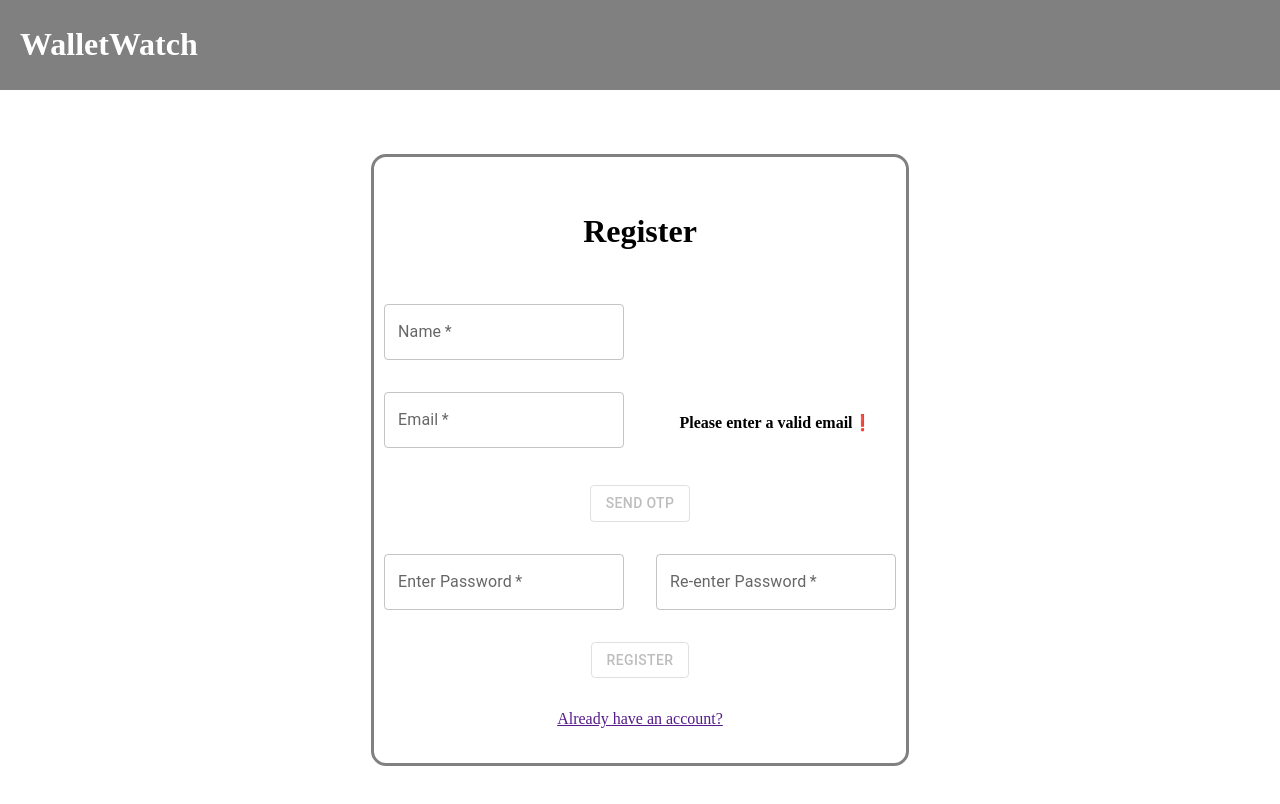
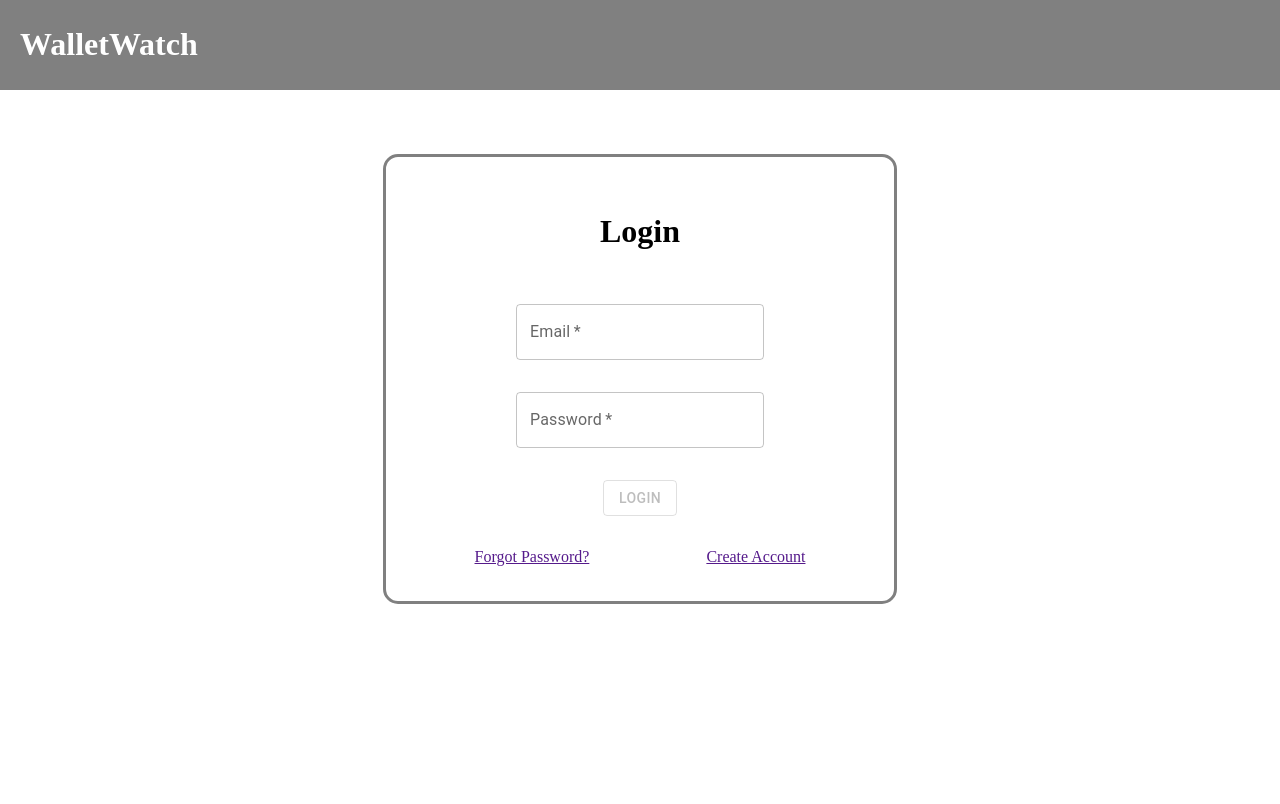
Before and after one commit to HarshBardolia01/WalletWatch, a React (Create React App) app in the folder frontend/: page / in a window 1280 px wide. Shown: the top 804 px of the page. Built offline with nearby package versions, Linux system fonts and the light colour scheme.

Commit message:
updated login and register page

```diff
--- a/frontend/src/App.js
+++ b/frontend/src/App.js
@@ -1,10 +1,9 @@
 import "./App.css";
-import Header from "./Components/Header";
 import Login from "./Pages/Login";
 import Register from "./Pages/Register";
 
 function App() {
-  return <Register />;
+  return <Login />;
 }
 
 export default App;
--- a/frontend/src/Pages/Login.js
+++ b/frontend/src/Pages/Login.js
@@ -1,67 +1,99 @@
-import React, { useState } from "react";
+import React, { useEffect, useState } from "react";
 import Header from "../Components/Header";
 import { Box, Button, Grid } from "@mui/material";
 import TextField from "@mui/material/TextField";
+import Alert from "@mui/material/Alert";
+import validator from "validator";
 
 const Login = () => {
-  const [username, updateUsername] = useState("");
-  const [password, updatePassword] = useState("");
+  const [userInfo, updateUserInfo] = useState({
+    email: "",
+    password: "",
+    otp: "",
+  });
+  const [validEmail, updateValidEmail] = useState(true);
   const [credentialsValidated, updateCredentialsValidate] = useState(false);
-  const [otp, updateOtp] = useState("");
-  const [otpMedium, UpdateOtpMedium] = useState("email"); //default otp medium
-  const [otpBySmsEnalbed, updateOtpBySmsEnalbed] = useState(false); //to disable radio button of sms
+  const [showIncorrectCredentialsError, updateShowIncorrectCredentialsError] =
+    useState(false);
+  const [showIncorrectOtp, UpdateShowIncorrectOtp] = useState(false); //to do: if this becomes false -> block the account & send email to the email
   const [userVerified, updateUserVerified] = useState(false); //to redirect to home page and fetch transactions
   const [otpSent, updateOtpSent] = useState(false); //if otp send -> show textinput field
-  const USERNAME = "qwer";
+  const [InvalidEmailError, UpdateInvalidEmailError] = useState("");
+  const EMAIL = "qwer@gmail.com";
   const PASSWORD = "qwer";
-  const OTP = "qwer";
+  const OTP = "678";
+  const OTPF1 = "234";
+  const OTPF2 = "567";
+  const OTPF3 = "789";
+  const otps = [OTP, OTPF1, OTPF2, OTPF3];
 
-  const handleUsernameChange = (e) => {
-    updateUsername(e.target.value);
+  const handleUserInfoChange = (e) => {
+    updateUserInfo({ ...userInfo, [e.target.name]: e.target.value });
   };
 
-  const handlePasswordChange = (e) => {
-    updatePassword(e.target.value);
-  };
-
-  const handleOtpChange = (e) => {
-    updateOtp(e.target.value);
+  const validateEmail = () => {
+    if (userInfo.email.length == 0 || validator.isEmail(userInfo.email)) {
+      updateValidEmail(true);
+      // upda
+    } else {
+      updateValidEmail(false);
+    }
   };
 
   const handleLoginButton = () => {
-    if (username === USERNAME && password === PASSWORD) {
+    if (userInfo.email === EMAIL && userInfo.password === PASSWORD) {
       updateCredentialsValidate(true);
+      updateShowIncorrectCredentialsError(false);
     } else {
-      console.log("Invalid credentials");
+      updateShowIncorrectCredentialsError(true);
     }
   };
 
-  const handleSendOtp = () => {
-    /*
-    todo:
-    call otp service
-    */
-    updateOtpSent(true);
+  const handleSelectOTP = (e) => {
+    updateUserInfo({ ...userInfo, otp: e.target.value });
   };
 
   const handleVerifyOtp = () => {
-    //todo: get backend otp
-    if (otp === OTP) {
+    if (userInfo.otp === OTP) {
       updateUserVerified(true);
     } else {
+      UpdateShowIncorrectOtp(true);
       console.log("Invalid OTP");
     }
   };
 
+  // function shuffle(array) {
+  //   for (let i = array.length - 1; i > 0; i--) {
+  //     let j = Math.floor(Math.random() * (i + 1));
+  //     [array[i], array[j]] = [array[j], array[i]];
+  //   }
+  // }
+
+  // shuffle(otps);
+  useEffect(() => {
+    validateEmail();
+  }, [userInfo.email]);
+
+  useEffect(() => {
+    if (credentialsValidated) {
+      /*
+        todo:
+        call otp service
+        send otp to user
+        fetch otps & OTP to frontend!
+        */
+      updateOtpSent(true);
+    }
+  }, [credentialsValidated]);
+
   return (
     <Box>
-      <Header />
       <Box
         border={"3px solid grey"}
         borderRadius={"15px"}
-        width={"30%"}
+        width={"35%"}
         margin={"5% auto"}
-        p={"35px 10px"}
+        p={"35px 30px"}
       >
         {!credentialsValidated ? (
           <Grid container spacing={4}>
@@ -72,9 +104,12 @@ const Login = () => {
             <Grid item xs={12} textAlign={"center"}>
               <TextField
                 required
-                label="Username"
-                value={username}
-                onChange={handleUsernameChange}
+                error={!validEmail}
+                helperText={!validEmail ? "Enter valid email" : ""}
+                label="Email"
+                value={userInfo.email}
+                name="email"
+                onChange={handleUserInfoChange}
               />
             </Grid>
 
@@ -82,16 +117,27 @@ const Login = () => {
               <TextField
                 required
                 label="Password"
-                value={password}
-                onChange={handlePasswordChange}
+                value={userInfo.password}
+                name="password"
+                onChange={handleUserInfoChange}
               />
             </Grid>
 
             <Grid item xs={12} textAlign={"center"}>
-              <Button variant="outlined" onClick={handleLoginButton}>
+              <Button
+                variant="outlined"
+                onClick={handleLoginButton}
+                disabled={!validEmail || userInfo.email.length == 0}
+              >
                 Login
               </Button>
             </Grid>
+
+            {showIncorrectCredentialsError && (
+              <Grid item xs={12} textAlign={"center"}>
+                <Alert severity="error">Incorrect email or password</Alert>
+              </Grid>
+            )}
 
             <Grid item xs={12} textAlign={"center"}>
               <Box display={"flex"} justifyContent={"space-around"}>
@@ -101,36 +147,104 @@ const Login = () => {
             </Grid>
           </Grid>
         ) : (
-          <Grid container spacing={4}>
+          <Box>
+            <Grid container spacing={2}>
               <Grid item xs={12} textAlign={"center"}>
-              <h1>Send OTP through: </h1>
+                <h3 style={{ color: "green" }}>
+                  OTP sent to your email. Verify the OTP:{" "}
+                </h3>
               </Grid>
-            <Grid item xs={12} textAlign={"center"}>
-              //radio buttons responsive!
-            </Grid>
-            <Grid item xs={12} textAlign={"center"}>
-              <Button variant="outlined" onClick={handleSendOtp}>
-                Send OTP
+
+              <Grid item xs={3} textAlign={"center"}>
+                <Button
+                  variant={userInfo.otp === otps[0] ? "contained" : "outlined"}
+                  value={otps[0]}
+                  onClick={handleSelectOTP}
+                >
+                  {otps[0]}
                 </Button>
               </Grid>
-            {otpSent && (
-              <>
-                <Grid item xs={12} textAlign={"center"}>
-                  <TextField
-                    required
-                    label="Enter OTP"
-                    value={otp}
-                    onChange={handleOtpChange}
-                  />
-                </Grid>
-                <Grid item xs={12} textAlign={"center"}>
-                  <Button variant="outlined" onClick={handleVerifyOtp}>
-                    Verify OTP
+
+              <Grid item xs={3} textAlign={"center"}>
+                <Button
+                  variant={userInfo.otp === otps[1] ? "contained" : "outlined"}
+                  value={otps[1]}
+                  onClick={handleSelectOTP}
+                >
+                  {otps[1]}
                 </Button>
               </Grid>
-              </>
+
+              <Grid item xs={3} textAlign={"center"}>
+                <Button
+                  variant={userInfo.otp === otps[2] ? "contained" : "outlined"}
+                  value={otps[2]}
+                  onClick={handleSelectOTP}
+                >
+                  {otps[2]}
+                </Button>
+              </Grid>
+
+              <Grid item xs={3} textAlign={"center"}>
+                <Button
+                  variant={userInfo.otp === otps[3] ? "contained" : "outlined"}
+                  value={otps[3]}
+                  onClick={handleSelectOTP}
+                >
+                  {otps[3]}
+                </Button>
+              </Grid>
+
+              <Grid item xs={12} textAlign={"center"}>
+                <Button
+                  variant="contained"
+                  disabled={userInfo.otp === "" || showIncorrectOtp}
+                  onClick={handleVerifyOtp}
+                >
+                  Verify
+                </Button>
+              </Grid>
+
+              {showIncorrectOtp && (
+                <Grid item xs={12} textAlign={"center"}>
+                  <Alert severity="error">
+                    Incorrect OTP. Account has been locked.
+                  </Alert>
+                </Grid>
               )}
             </Grid>
+          </Box>
+
+          // <Grid container spacing={4}>
+          //   <Grid item xs={12} textAlign={"center"}>
+          //     <h1>Send OTP through: </h1>
+          //   </Grid>
+          //   <Grid item xs={12} textAlign={"center"}>
+          //     //radio buttons responsive!
+          //   </Grid>
+          //   <Grid item xs={12} textAlign={"center"}>
+          //     <Button variant="outlined" onClick={handleSendOtp}>
+          //       Send OTP
+          //     </Button>
+          //   </Grid>
+          //   {otpSent && (
+          //     <>
+          //       <Grid item xs={12} textAlign={"center"}>
+          //         <TextField
+          //           required
+          //           label="Enter OTP"
+          //           value={otp}
+          //           onChange={handleOtpChange}
+          //         />
+          //       </Grid>
+          //       <Grid item xs={12} textAlign={"center"}>
+          //         <Button variant="outlined" onClick={handleVerifyOtp}>
+          //           Verify OTP
+          //         </Button>
+          //       </Grid>
+          //     </>
+          //   )}
+          // </Grid>
         )}
       </Box>
     </Box>
--- a/frontend/src/Pages/Register.js
+++ b/frontend/src/Pages/Register.js
@@ -13,9 +13,6 @@ const Register = () => {
   });
 
   const [validEmail, updateValidEmail] = useState(false);
-  const [emailHelperMessage, updateEmailHelperMessage] = useState(
-    "Enter a valid email!"
-  );
   const [otpSent, updateOtpSent] = useState(false); //todo: required??
   const [isEmailVerified, updateIsEmailVerified] = useState(false);
   const [displayIncorrectOTP, updateDisplayIncorrectOTP] = useState(false);
@@ -29,17 +26,16 @@ const Register = () => {
   };
 
   const validateEmail = () => {
-    if (validator.isEmail(userInfo.email)) {
+    if (userInfo.email.length === 0 || validator.isEmail(userInfo.email)) {
       updateValidEmail(true);
-      updateEmailHelperMessage("Email Validated ✅");
     } else {
       updateValidEmail(false);
-      updateEmailHelperMessage("Please enter a valid email❗");
     }
   };
 
   const handleSendOTP = () => {
     updateDisplayIncorrectOTP(false);
+    updateUserInfo({ ...userInfo, otp: "" });
     /*
     call otp service
     as recieved response success -> setOTPSent true
@@ -56,7 +52,6 @@ const Register = () => {
     if (userInfo.otp === OTP) {
       updateDisplayIncorrectOTP(false);
       updateIsEmailVerified(true);
-      updateEmailHelperMessage("Email Verified ✅");
     } else {
       updateDisplayIncorrectOTP(true);
       updateUserInfo({ ...userInfo, [userInfo.otp]: "" });
@@ -70,10 +65,6 @@ const Register = () => {
   useEffect(() => {
     validateEmail();
   }, [userInfo.email]);
-
-  useEffect(() => {
-    console.log(!isEmailVerified || !passwordsMatch);
-  }, [isEmailVerified, passwordsMatch]);
 
   useEffect(() => {
     if (isEmailVerified && userInfo.password && userInfo.rePassword) {
@@ -100,20 +91,19 @@ const Register = () => {
 
   return (
     <Box>
-      <Header />
       <Box
         border={"3px solid grey"}
         borderRadius={"15px"}
         width={"40%"}
         margin={"5% auto"}
-        p={"35px 10px"}
+        p={"35px 40px"}
       >
         <Grid container spacing={4}>
           <Grid item xs={12} textAlign={"center"}>
             <h1>Register</h1>
           </Grid>
 
-          <Grid item xs={6} textAlign={"center"}>
+          <Grid item xs={12}>
             <TextField
               required
               name="name"
@@ -122,64 +112,76 @@ const Register = () => {
               onChange={handleChange}
             />
           </Grid>
-          <Grid item xs={6}></Grid>
-          <Grid item xs={6} textAlign={"center"}>
+          <Grid item xs={6}>
             <TextField
               required
               name="email"
+              error={!validEmail}
+              helperText={!validEmail ? "Please Enter a valid Email" : ""}
               label="Email"
               value={userInfo.email}
               onChange={handleChange}
               disabled={otpSent || isEmailVerified}
             />
           </Grid>
+
+          {!isEmailVerified ? (
             <Grid item xs={6} textAlign={"center"}>
-            <h4>{emailHelperMessage}</h4>
+              <Button
+                onClick={handleSendOTP}
+                disabled={
+                  !validEmail ||
+                  userInfo.email.length === 0 ||
+                  otpSent ||
+                  isEmailVerified
+                }
+                variant="outlined"
+              >
+                Send OTP
+              </Button>
             </Grid>
+          ) : (
+            <Grid item xs={6} textAlign={"center"}>
+              <h4 style={{ color: "green" }}>Email Verified</h4>
+            </Grid>
+          )}
 
-          {isEmailVerified ? (
-            <></>
-          ) : otpSent ? (
+          {otpSent && !isEmailVerified && (
             <>
-              <Grid item xs={6} textAlign={"center"}>
+              <Grid item xs={6} textAlign={"left"}>
                 <TextField
                   required
                   name="otp"
                   label="Enter OTP"
                   value={userInfo.otp}
-                  disabled={!otpSent || displayIncorrectOTP}
+                  disabled={!otpSent || displayIncorrectOTP || isEmailVerified}
                   onChange={handleChange}
                 />
               </Grid>
               <Grid item xs={6} textAlign={"center"}>
                 <Button
                   onClick={handleVerifyEmailButton}
-                  disabled={displayIncorrectOTP}
+                  disabled={
+                    displayIncorrectOTP ||
+                    userInfo.otp.length === 0 ||
+                    isEmailVerified
+                  }
                 >
                   Verify Email
                 </Button>
               </Grid>
             </>
-          ) : (
-            <Grid item xs={12} textAlign={"center"}>
-              <Button
-                onClick={handleSendOTP}
-                disabled={!validEmail}
-                variant="outlined"
-              >
-                Send OTP
-              </Button>
-            </Grid>
           )}
+
           {displayIncorrectOTP && (
             <>
               <Grid item xs={6} textAlign={"center"}>
-                <h4 color="red">Incorrect OTP</h4>
+                <h4 style={{ color: "red" }}>Incorrect OTP</h4>
               </Grid>
               <Grid item xs={6} textAlign={"center"}>
                 <Button
                   onClick={handleSendOTP}
-                  disabled={!validEmail}
+                  disabled={!validEmail || userInfo.length === 0}
                   variant="outlined"
                 >
                   ReSend OTP
@@ -187,7 +189,10 @@ const Register = () => {
               </Grid>
             </>
           )}
-          <Grid item xs={6} textAlign={"center"}>
+
+          {isEmailVerified && (
+            <>
+              <Grid item xs={6} textAlign={"left"}>
                 <TextField
                   required
                   name="password"
@@ -200,19 +205,19 @@ const Register = () => {
                   }
                 />
               </Grid>
-
               <Grid item xs={6} textAlign={"center"}>
                 <TextField
                   required
                   name="rePassword"
                   label="Re-enter Password"
                   error={!passwordsMatch}
-              // color={passwordsMatch ? "success" : "error"}
                   value={userInfo.rePassword}
                   onChange={handleChange}
                   helperText={!passwordsMatch ? "Passwords don't match" : ""}
                 />
               </Grid>
+            </>
+          )}
 
           <Grid item xs={12} textAlign={"center"}>
             <Button
@@ -239,3 +244,27 @@ const Register = () => {
 };
 
 export default Register;
+
+//for password field!
+{
+  /* <FormControl sx={{ m: 1, width: '25ch' }} variant="outlined">
+          <InputLabel htmlFor="outlined-adornment-password">Password</InputLabel>
+          <OutlinedInput
+            id="outlined-adornment-password"
+            type={showPassword ? 'text' : 'password'}
+            endAdornment={
+              <InputAdornment position="end">
+                <IconButton
+                  aria-label="toggle password visibility"
+                  onClick={handleClickShowPassword}
+                  onMouseDown={handleMouseDownPassword}
+                  edge="end"
+                >
+                  {showPassword ? <VisibilityOff /> : <Visibility />}
+                </IconButton>
+              </InputAdornment>
+            }
+            label="Password"
+          />
+        </FormControl> */
+}
```
Also changed, not shown: frontend/src/index.js (+6 -4 lines). Lines whose indentation alone changed are shown as unchanged.
